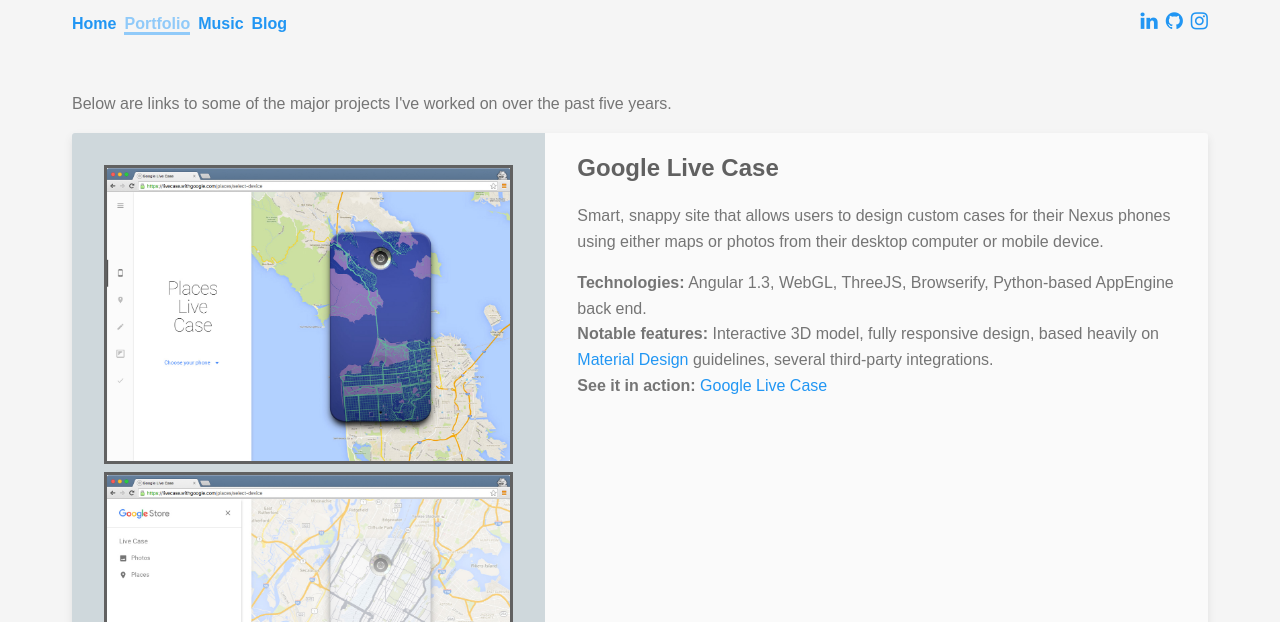
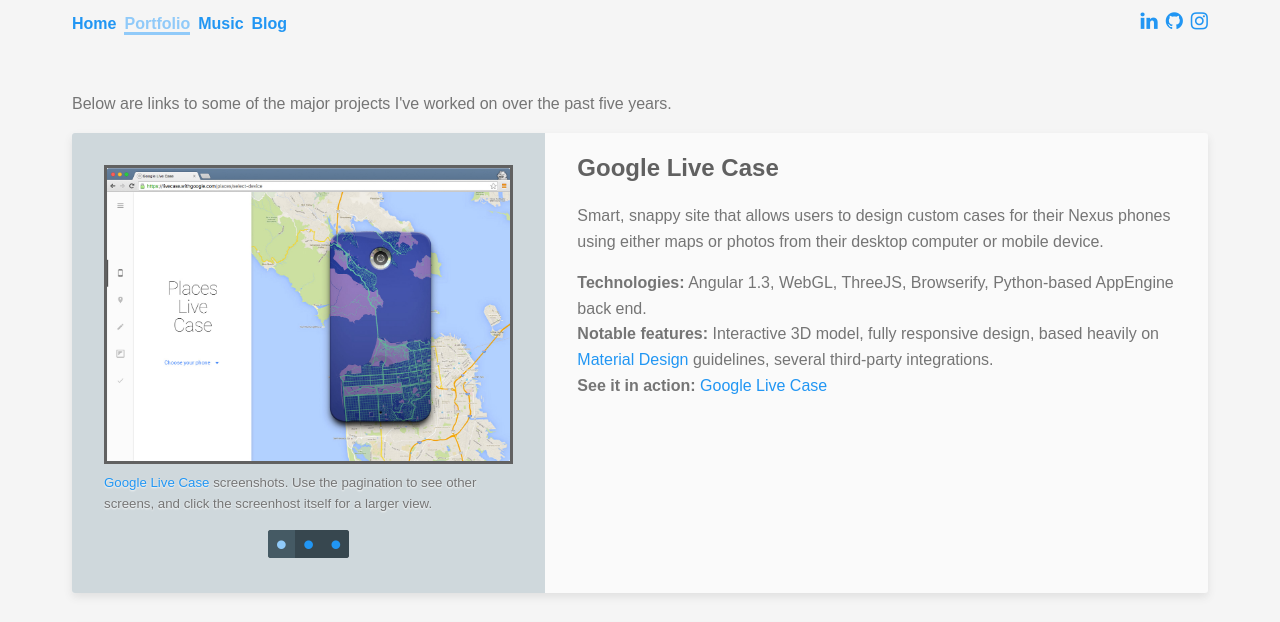
Before and after one commit to bllfrnch/bllfrnch.github.io, a website: page portfolio.html in a window 1280 px wide. Shown: the part 86-708 px from the top of the page. Drawn offline with Linux system fonts and the light colour scheme; a script that the page names is missing.

Commit message:
Pagination is working!

```diff
--- a/css/scss/inc/_global.scss
+++ b/css/scss/inc/_global.scss
@@ -130,6 +130,10 @@
 
   .media {
     margin: 0;
+
+    &.media-image > picture > *:nth-child(n + 2) {
+      display: none;
+    }
   }
 
   .caption {
@@ -192,6 +196,7 @@
 
     &.selected {
       background-color: $pagination-bg-color-hover;
+      cursor: default;
     }
 
     &:before {
```
Also changed, not shown: css/style-src.css, css/style.css, 1 other file.
